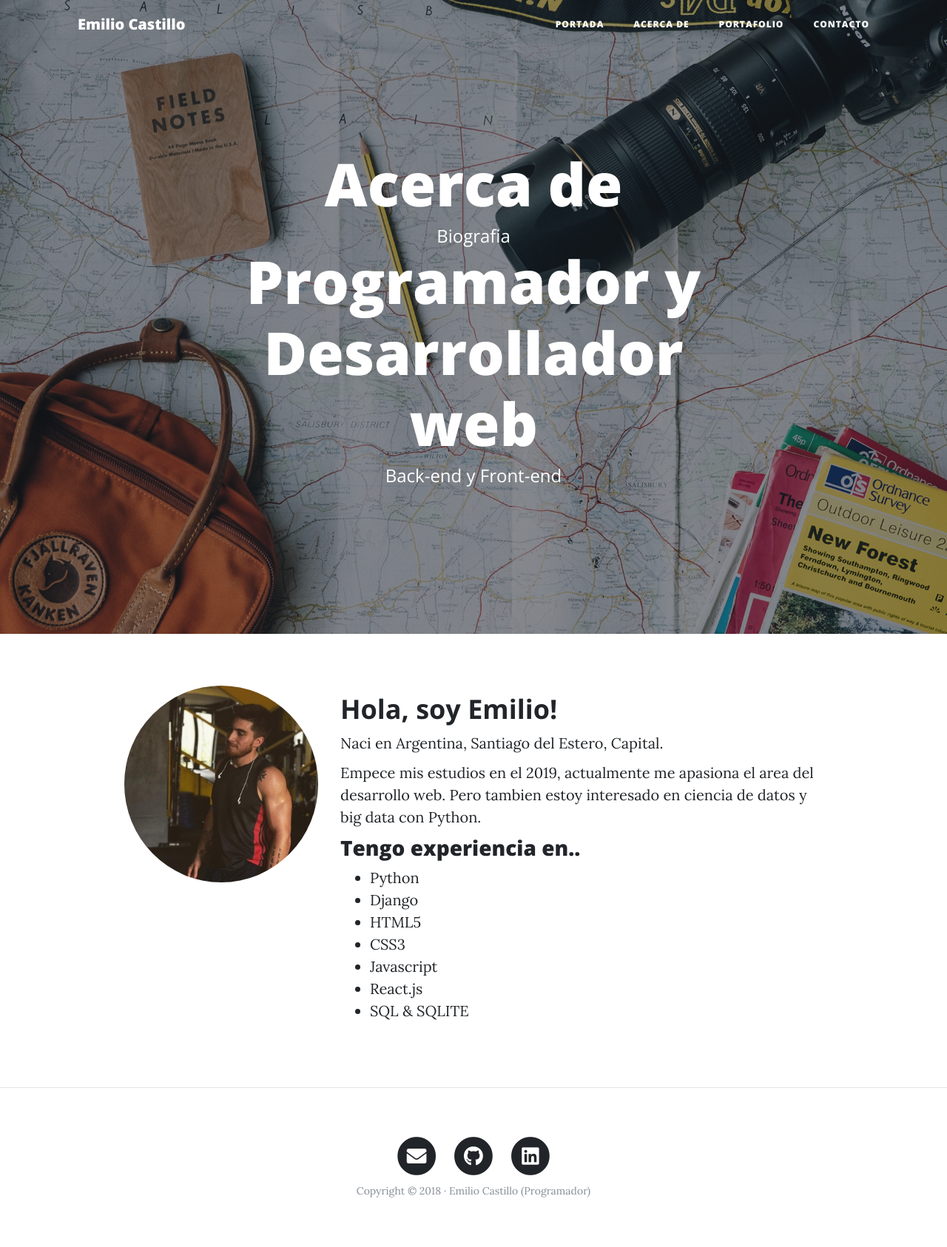
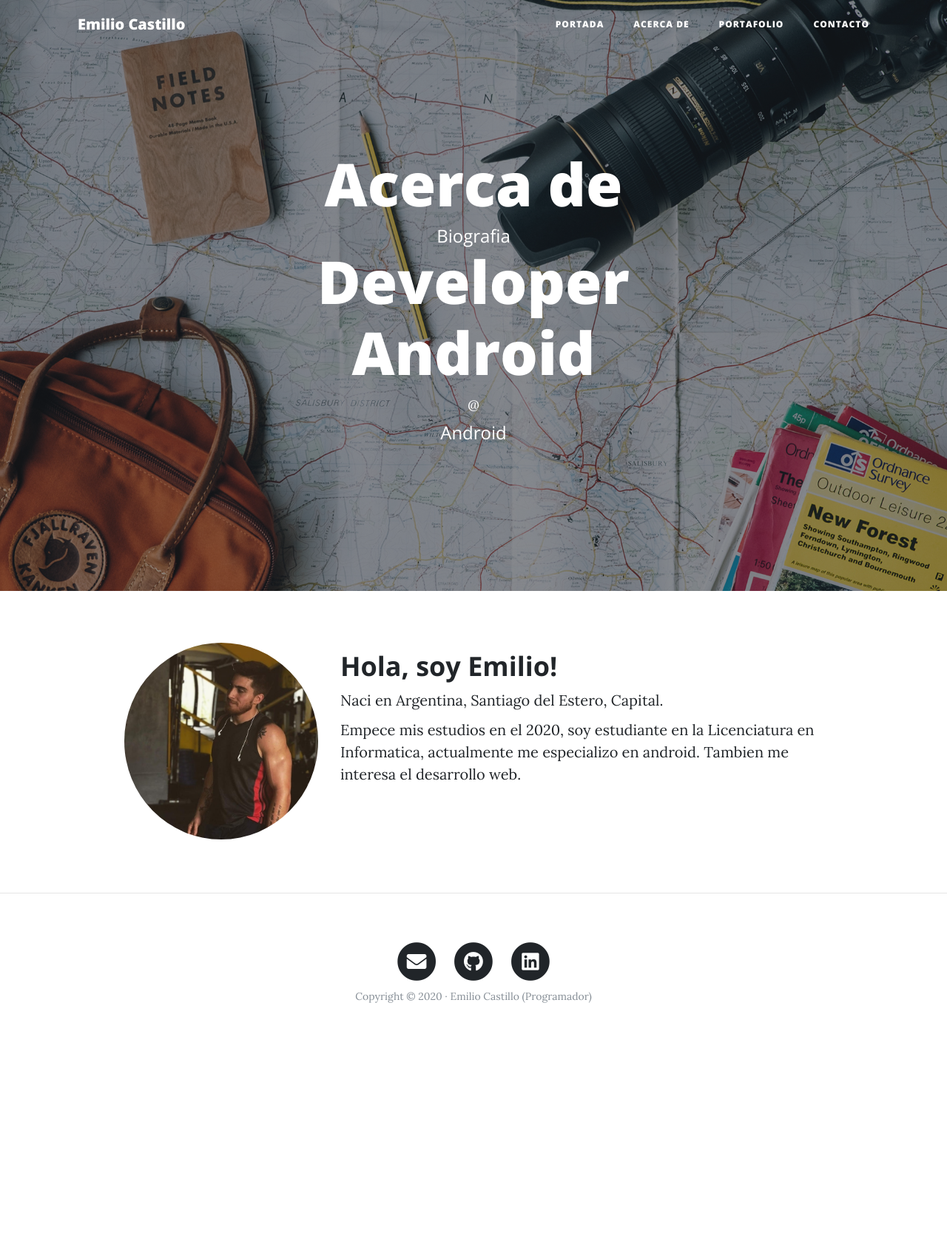
Before and after one commit to EmiliioCastillo/Mi-web-Personal, a Django app: page /about/ in a window 1280 px wide. Shown: the whole page at 74% size. After the commit the page ends 1356 px from the top, so only its background shows below. Run offline with Django 3.2, Linux system fonts and the light colour scheme; data comes from the database, SQL or seed files in the repository; some libraries are stand-ins or nearby versions.

Commit message:
cambio de mensajes en la presentacion

```diff
--- a/core/templates/core/about.html
+++ b/core/templates/core/about.html
@@ -16,17 +16,8 @@
        <div class="col-lg-7 col-md-8">
        <h2 class="section-heading">Hola, soy Emilio!</h2>
        <p>Naci en Argentina, Santiago del Estero, Capital.</p>
-      <p>Empece mis estudios en el 2019, actualmente me apasiona el area del desarrollo web. Pero tambien estoy interesado en ciencia de datos y big data con Python.</p>
-      <h3>Tengo experiencia en..</h3>
-      <ul>
-          <li>Python</li>
-          <li>Django</li>
-          <li>HTML5</li>
-          <li>CSS3</li>
-          <li>Javascript</li>
-          <li>React.js</li>
-          <li>SQL & SQLITE</li>
-     </ul>
+      <p>Empece mis estudios en el 2020, soy estudiante en la Licenciatura en Informatica,
+       actualmente me especializo en android. Tambien me interesa el desarrollo web.</p>
       </div>
  </div>
 {% endblock %}
--- a/core/templates/core/base.html
+++ b/core/templates/core/base.html
@@ -55,8 +55,8 @@
           <div class="col-lg-8 col-md-10 mx-auto">
             <div class="site-heading">
               {% block headers %}{% endblock %}
-              <h1>Programador y Desarrollador web</h1>
-              <span class="subheading">Back-end y Front-end</span>
+              <h1>Developer Android</h1>@
+              <span class="subheading">Android</span>
             </div>
           </div>
         </div>
@@ -111,7 +111,7 @@
               {%endif%}
               </li>
             </ul>
-            <p class="copyright text-muted">Copyright &copy; 2018 · Emilio Castillo (Programador) </p>
+            <p class="copyright text-muted">Copyright &copy; 2020 · Emilio Castillo (Programador) </p>
           </div>
         </div>
       </div>
--- a/core/templates/core/contact.html
+++ b/core/templates/core/contact.html
@@ -11,7 +11,7 @@
 {% block content %}
 <div class="row">
        <div class="col-lg-8 col-md-10 mx-auto">
-       <p>Disponibilidad para trabajar full-time. De Lunes a Viernes de 8:00 a 16:00hs</p>
+       <p>Actualmente dispongo de tiempo para trabajar.</p>
         <br>
        <p><b>Teléfono:</b> 3854816660</p>
        <p><b>Email:</b> emiliocastillo_7@hotmail.com
```
